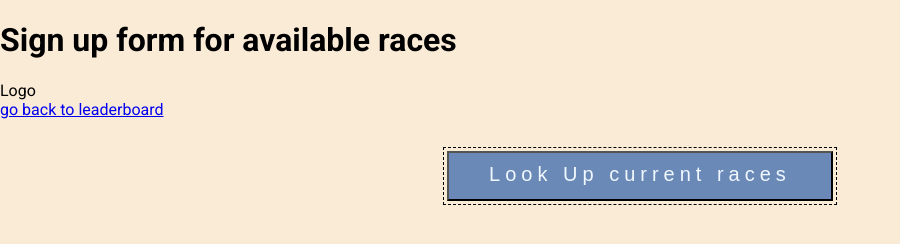
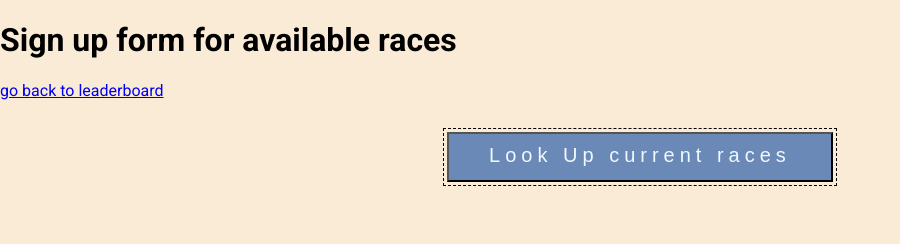
Before and after one commit to danielbarr3ra/CoderHouseJavaScript, a plain HTML site: page pages/signUp.html in a window 1280 px wide. Shown: the whole page, without its empty margins (0-900 px from the left). Drawn offline with nearby package versions, Linux system fonts and the light colour scheme; files whose address does not match are found by name.

Commit message:
cards ready

```diff
--- a/pages/signUp.html
+++ b/pages/signUp.html
@@ -21,9 +21,6 @@
 <body>
     <h1> Sign up form for available races</h1>
     <nav>
-        <div class="logo">
-            Logo
-        </div>
         <div class="links">
             <a href="../index.html">go back to leaderboard</a>
         </div>
--- a/styles/style.css
+++ b/styles/style.css
@@ -4,6 +4,7 @@ body {
     flex-direction: column;
     font-family: 'Roboto', sans-serif;
     background-color: antiquewhite;
+    justify-content: space-around;
 }
 
 .buttonHub {
@@ -26,6 +27,7 @@ body {
     outline-offset: 3px;
     color: aliceblue
 }
+
 
 #racerFormWrapper {
     display: none;
```
